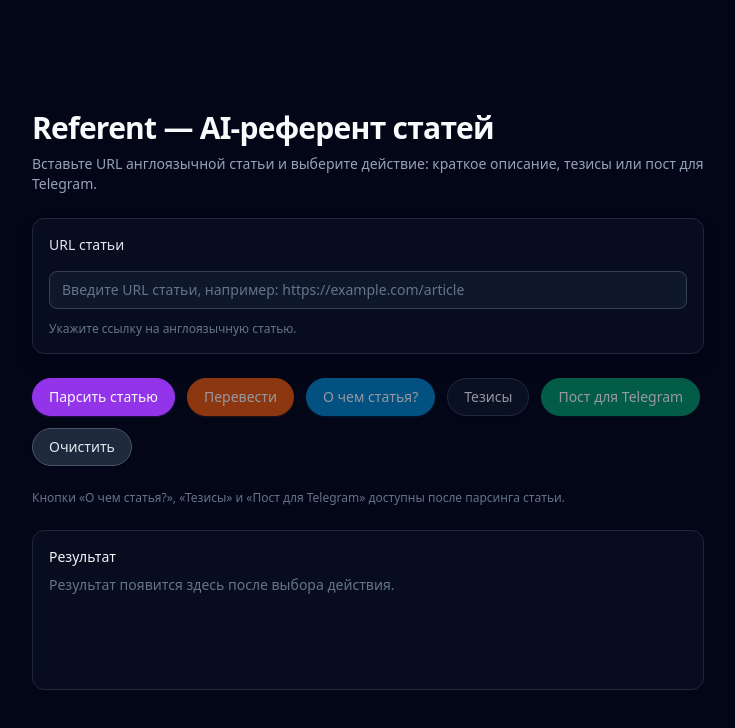
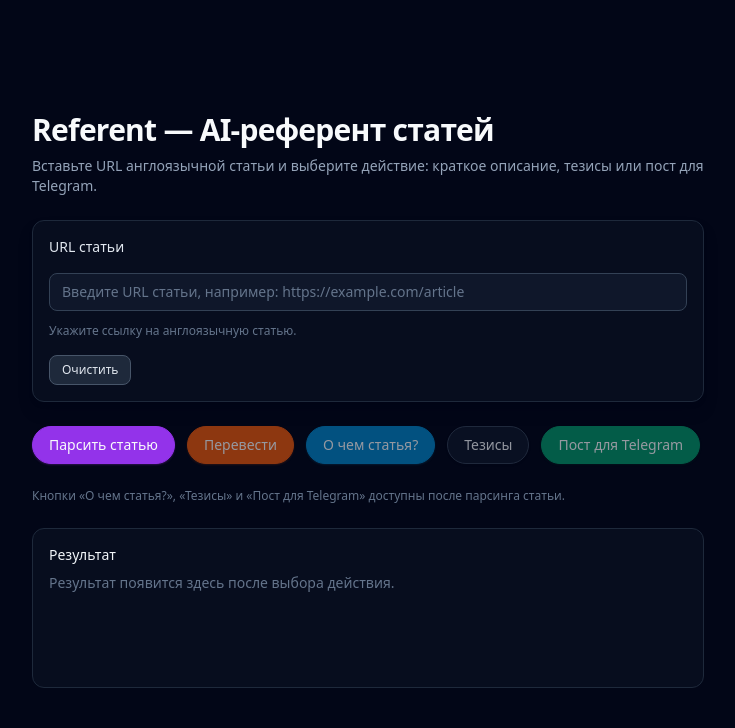
Before and after one commit to numy2026/referent, a Next.js app: page / in a window 1280 px wide. Shown: the top 728 px of the page, without its empty margins (272-1007 px from the left). Built offline with nearby package versions, Linux system fonts and the light colour scheme.

Commit message:
Add clear button functionality in Home component for improved user experience. Replace previous button implementation with a new design and ensure consistent styling, enhancing form interaction and usability.

```diff
--- a/app/page.tsx
+++ b/app/page.tsx
@@ -209,6 +209,17 @@
           <p className="text-xs text-slate-500">
             Укажите ссылку на англоязычную статью.
           </p>
+          <div className="pt-1">
+            <button
+              type="button"
+              onClick={handleClear}
+              disabled={isDisabled}
+              title="Очистить форму и результаты"
+              className="rounded-lg border border-slate-600 bg-slate-800 px-3 py-1.5 text-xs font-medium text-slate-200 transition hover:bg-slate-700 hover:border-slate-500 disabled:opacity-60 disabled:cursor-not-allowed"
+            >
+              Очистить
+            </button>
+          </div>
         </section>
 
         {error && (
@@ -284,20 +295,6 @@
               {!parsedData?.content ? 'Сначала распарсите статью' : 'Сгенерировать короткий пост для публикации в Telegram'}
             </span>
           </span>
-          <span className="relative group inline-flex">
-            <button
-              type="button"
-              onClick={handleClear}
-              disabled={isDisabled}
-              title="Очистить форму и результаты"
-              className="inline-flex items-center justify-center rounded-full border border-slate-600 bg-slate-800 px-4 py-2 text-sm font-medium text-slate-200 shadow-sm transition hover:bg-slate-700 hover:border-slate-500 disabled:opacity-60 disabled:cursor-not-allowed"
-            >
-              Очистить
-            </button>
-            <span className="btn-tooltip" role="tooltip">
-              Сбросить URL, результаты и ошибки
-            </span>
-          </span>
         </section>
         {!parsedData?.content && (
           <p className="text-xs text-slate-500">
```
